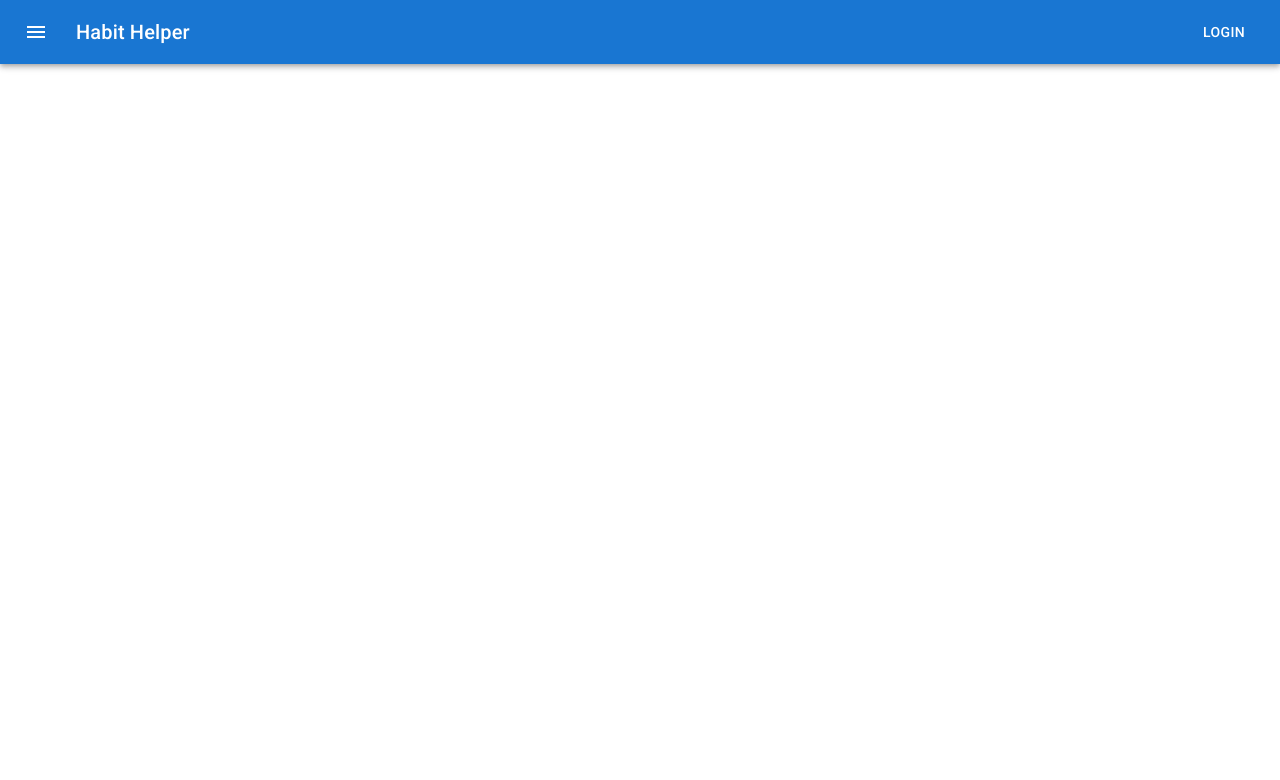
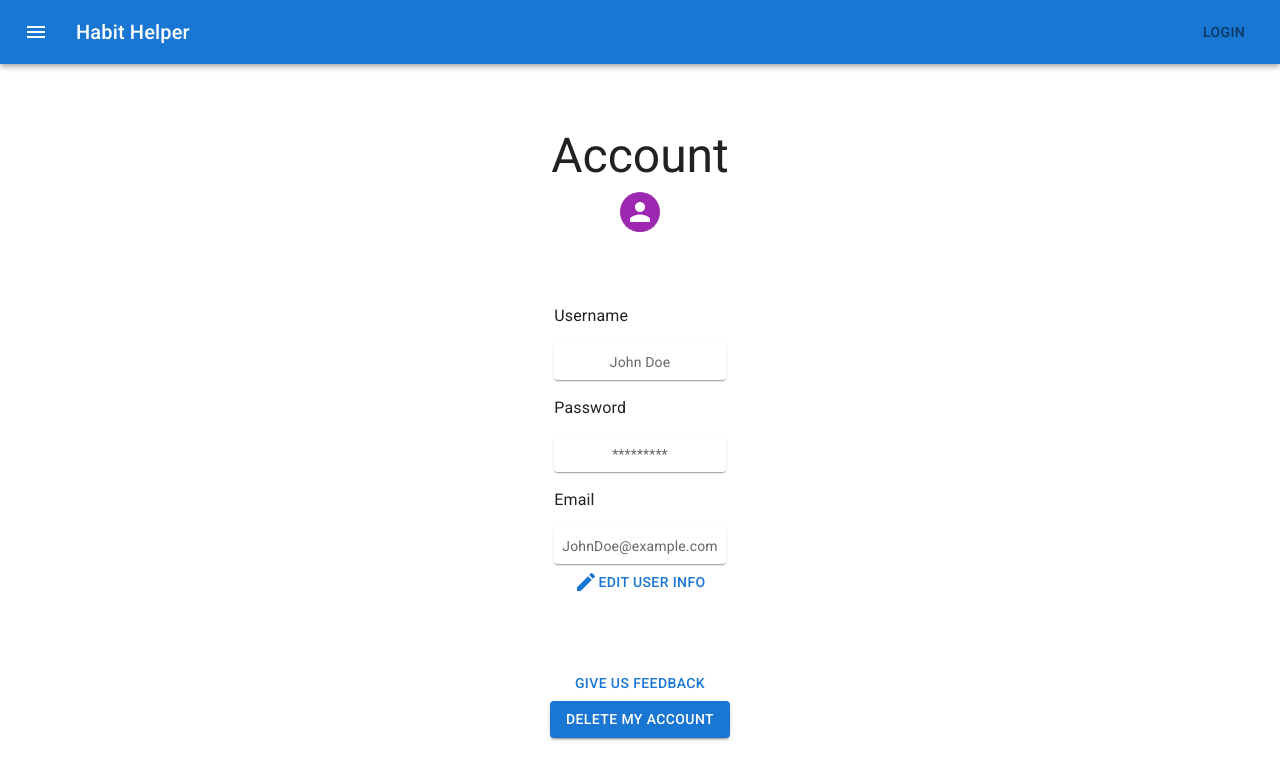
Before and after one commit to MTU-CS3141-Team15/CS3141-R02-team15, a React (Create React App) app in the folder apps/frontend/: page /account in a window 1280 px wide. Before the commit this address had no page. Shown: the top 780 px of the page. Built offline with nearby package versions, Linux system fonts and the light colour scheme.

Commit message:
Created the account page and dialog feature for delete account. Will need assistance for cleaning up some of the codes

```diff
--- a/apps/frontend/src/components/App.tsx
+++ b/apps/frontend/src/components/App.tsx
@@ -11,6 +11,9 @@ import {
   Toolbar,
   Typography,
   Link,
+  Menu,
+  MenuItem,
+  Tooltip,
 } from "@mui/material";
 import { Route, Routes, Link as RouterLink } from "react-router-dom";
 import { lightTheme } from "../themes/light";
@@ -19,10 +22,12 @@ import { lazy, Suspense, useCallback, useState } from "react";
 import ListItemNavLink from "./ListItemNavLink";
 import UserProvider from "./UserProvider";
 import UserButton from "./UserButton";
+import * as React from "react";
 
 const Home = lazy(() => import("../pages/Home"));
 const Login = lazy(() => import("../pages/Login"));
 const Register = lazy(() => import("../pages/Register"));
+const Account = lazy(() => import("../pages/Account"));
 
 export default function App() {
   const [drawerOpen, setDrawerOpen] = useState(false);
@@ -31,6 +36,20 @@ export default function App() {
     () => setDrawerOpen(!drawerOpen),
     [drawerOpen]
   );
+
+  //Modified codes VV
+  const [anchorElUser, setAnchorElUser] = React.useState<null | HTMLElement>(
+    null
+  );
+  const handleOpenUserMenu = (event: React.MouseEvent<HTMLElement>) => {
+    setAnchorElUser(event.currentTarget);
+  };
+  const handleCloseUserMenu = (s: string) => {
+    setAnchorElUser(null);
+  };
+  const settings = ["Account", "Logout"];
+
+  //Modifed Codes ^^
 
   return (
     <ThemeProvider theme={lightTheme}>
@@ -58,8 +77,41 @@ export default function App() {
                 Habit Helper
               </Link>
             </Typography>
-            <UserButton />
+            {/* Modified vv */}
+            <Box sx={{ flexGrow: 0 }}>
+              <Tooltip title="Open settings">
+                <IconButton onClick={handleOpenUserMenu} sx={{ p: 0 }}>
+                  <UserButton />
+                </IconButton>
+              </Tooltip>
+              <Menu
+                sx={{ mt: "45px" }}
+                id="menu-appbar"
+                anchorEl={anchorElUser}
+                anchorOrigin={{
+                  vertical: "top",
+                  horizontal: "right",
+                }}
+                keepMounted
+                transformOrigin={{
+                  vertical: "top",
+                  horizontal: "right",
+                }}
+                open={Boolean(anchorElUser)}
+                onClose={handleCloseUserMenu}
+              >
+                {settings.map((setting) => (
+                  <MenuItem
+                    key={setting}
+                    onClick={() => handleCloseUserMenu(setting)}
+                  >
+                    <Typography textAlign="center">{setting}</Typography>
+                  </MenuItem>
+                ))}
+              </Menu>
+            </Box>
           </Toolbar>
+          {/* Modified ^ */}
         </AppBar>
         <Drawer anchor="left" open={drawerOpen} onClose={toggleDrawer}>
           <Box
@@ -70,6 +122,7 @@ export default function App() {
           >
             <List>
               <ListItemNavLink to="/" primary="Home" />
+              <ListItemNavLink to="/account" primary="Account" />
             </List>
           </Box>
         </Drawer>
@@ -87,6 +140,7 @@ export default function App() {
             <Route path="/login" element={<Login />} />
             <Route path="/register" element={<Register />} />
             <Route path="/" element={<Home />} />
+            <Route path="/account" element={<Account />} />
           </Routes>
         </Suspense>
       </UserProvider>
--- /dev/null
+++ b/apps/frontend/src/components/DeleteAccountDialog.tsx
@@ -0,0 +1,38 @@
+import {
+  Button,
+  Dialog,
+  DialogActions,
+  DialogProps,
+  DialogTitle,
+} from "@mui/material";
+
+interface DeleteAccountDialogProps {
+  open: DialogProps["open"];
+  onClose?: () => void;
+  onConfirm?: () => void;
+}
+
+export default function DeleteAccountDialog({
+  open,
+  onClose,
+  onConfirm,
+}: DeleteAccountDialogProps) {
+  return (
+    <Dialog
+      open={open}
+      onClose={onClose}
+      aria-labelledby="alert-dialog-title"
+      aria-describedby="alert-dialog-description"
+    >
+      <DialogTitle id="alert-dialog-title">
+        {"Are you sure you want to delete this habit?"}
+      </DialogTitle>
+      <DialogActions>
+        <Button onClick={onClose}>Keep</Button>
+        <Button color="error" onClick={onConfirm} autoFocus>
+          Delete
+        </Button>
+      </DialogActions>
+    </Dialog>
+  );
+}
--- /dev/null
+++ b/apps/frontend/src/pages/Account.tsx
@@ -0,0 +1,123 @@
+import {
+  Avatar,
+  Button,
+  Typography,
+  Box,
+  Container,
+  Stack,
+  Paper,
+} from "@mui/material";
+import * as React from "react";
+import { styled } from "@mui/material/styles";
+import EditIcon from "@mui/icons-material/Edit";
+import DeleteAccountDialog from "../components/DeleteAccountDialog";
+import Dialog from "@mui/material/Dialog";
+import DialogActions from "@mui/material/DialogActions";
+import DialogContent from "@mui/material/DialogContent";
+import DialogContentText from "@mui/material/DialogContentText";
+import DialogTitle from "@mui/material/DialogTitle";
+
+import TextField from "@mui/material/TextField";
+
+export default function Account() {
+  const [openDelete, setOpenDelete] = React.useState(false);
+
+  const handleDeleteOpen = () => {
+    setOpenDelete(true);
+  };
+
+  const handleDeleteConfirm = () => {
+    setOpenDelete(false);
+  };
+
+  const Item = styled(Paper)(({ theme }) => ({
+    backgroundColor: theme.palette.mode === "dark" ? "#1A2027" : "#fff",
+    ...theme.typography.body2,
+    padding: theme.spacing(1),
+    textAlign: "center",
+    color: theme.palette.text.secondary,
+  }));
+  return (
+    <Container component="main" maxWidth="xs">
+      <Box
+        sx={{
+          marginTop: 8,
+          display: "flex",
+          flexDirection: "column",
+          alignItems: "center",
+          height: "20",
+        }}
+      >
+        <Typography component="h1" variant="h3">
+          Account
+        </Typography>
+        <Avatar sx={{ m: 1, bgcolor: "secondary.main" }}></Avatar>
+      </Box>
+      <Box
+        sx={{
+          marginTop: 8,
+          display: "flex",
+          flexDirection: "column",
+          alignItems: "center",
+          spacing: "2",
+        }}
+      >
+        <Stack spacing={2} flexDirection="column">
+          <Typography>Username</Typography>
+          <Item>John Doe</Item>
+          <Typography>Password</Typography>
+          <Item>*********</Item>
+          <Typography>Email</Typography>
+          <Item>JohnDoe@example.com</Item>
+        </Stack>
+        <Button variant="text">
+          <EditIcon /> Edit User Info
+        </Button>
+      </Box>
+      <Box
+        sx={{
+          marginTop: 8,
+          display: "flex",
+          flexDirection: "column",
+          alignItems: "center",
+        }}
+      >
+        <Button variant="text">Give Us Feedback</Button>
+        <Button variant="contained" onClick={handleDeleteOpen}>
+          Delete My Account
+        </Button>
+        <Dialog open={openDelete} onClose={handleDeleteConfirm}>
+          <DialogTitle>Is this goodbye?</DialogTitle>
+          <DialogContent>
+            <DialogContentText>
+              Are you sure you don't want to reconsider? What made you part way?
+            </DialogContentText>
+            <TextField
+              autoFocus
+              margin="dense"
+              id="reason"
+              type="delete"
+              fullWidth
+              variant="standard"
+            />
+            <DialogContentText variant="subtitle1" component="h1" color="black">
+              Before upi delete, know this:
+            </DialogContentText>
+            <DialogContentText variant="subtitle2">
+              If you want to change your username, you can navigate to edit
+              info.
+            </DialogContentText>
+            <DialogContentText variant="subtitle2">
+              Account deletion is final. There will be no way to restore your
+              account.
+            </DialogContentText>
+          </DialogContent>
+          <DialogActions>
+            <Button onClick={handleDeleteConfirm}>Delete my account</Button>
+            <Button onClick={handleDeleteConfirm}>Cancel</Button>
+          </DialogActions>
+        </Dialog>
+      </Box>
+    </Container>
+  );
+}
```
